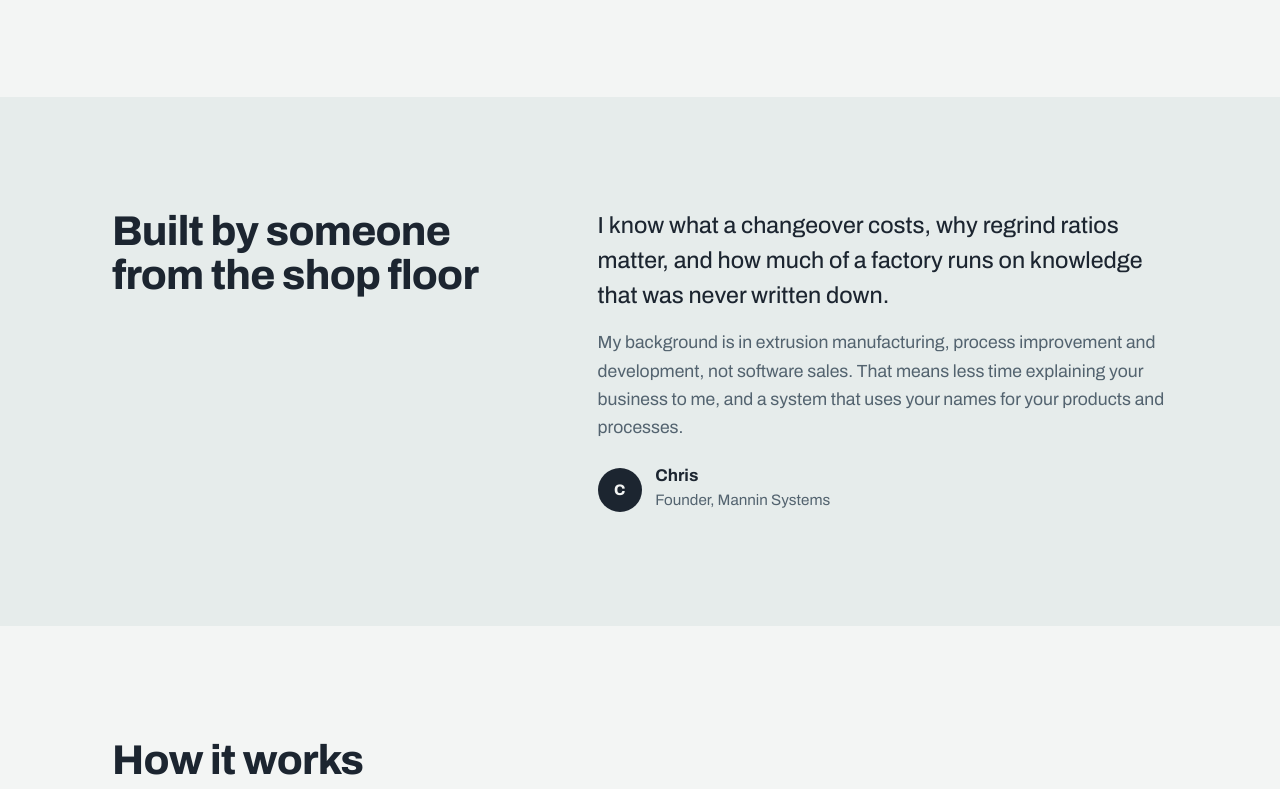
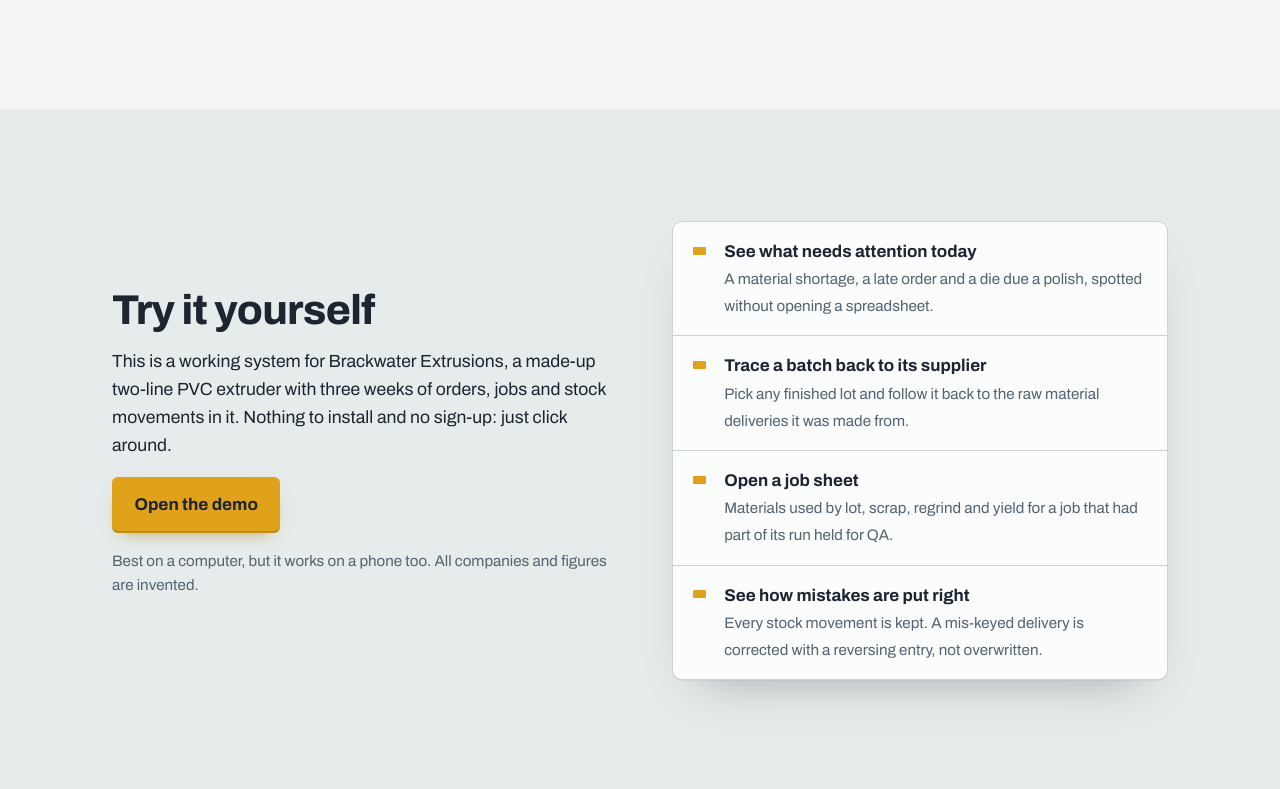
Before and after one commit to manninsystems/Manninsystems-site, a plain HTML site: page index.html in a window 1280 px wide. Shown: the part 1983-2772 px from the top of the page. Drawn offline with Linux system fonts and the light colour scheme.

Commit message:
Add files via upload

```diff
--- a/index.html
+++ b/index.html
@@ -273,6 +273,26 @@
   }
   .steps p { margin: 0; color: var(--steel); }
 
+  /* Demo */
+  .btn.ghost { background: var(--sheet); color: var(--ink); border: 1px solid var(--rule); box-shadow: none; }
+  .btn.ghost:hover { border-color: var(--ink); }
+  .head-right { display: flex; align-items: center; gap: 1rem; }
+  .head-demo { font-weight: 650; font-size: 0.95rem; color: var(--ink); text-decoration: none; white-space: nowrap; }
+  .head-demo:hover { text-decoration: underline; text-underline-offset: 0.2em; }
+  @media (max-width: 30rem) { .head-demo { display: none; } }
+  .demo { display: grid; gap: 2rem 4rem; grid-template-columns: 1fr; align-items: center; }
+  @media (min-width: 56rem) { .demo { grid-template-columns: 1fr 1fr; } }
+  .demo p { font-size: 1.1rem; }
+  .demo .fine { font-size: 0.95rem; color: var(--steel); margin-top: 1rem; }
+  .try { list-style: none; margin: 0; padding: 0; background: var(--sheet); border: 1px solid var(--rule); border-radius: 10px; box-shadow: var(--shadow); overflow: hidden; }
+  .try li { border-bottom: 1px solid var(--rule); }
+  .try li:last-child { border-bottom: 0; }
+  .try a { display: grid; grid-template-columns: 1.1rem 1fr; gap: 0.85rem; padding: 1rem 1.25rem; color: var(--ink); text-decoration: none; }
+  .try a:hover { background: var(--surface); }
+  .try i { width: 0.8rem; height: 0.5rem; margin-top: 0.55rem; border-radius: 1px; background: var(--gorse); }
+  .try b { display: block; font-weight: 700; font-stretch: 108%; }
+  .try span { color: var(--steel); font-size: 0.95rem; line-height: 1.45; }
+
   /* Pricing */
   .price {
     display: grid; gap: 1px; grid-template-columns: repeat(auto-fit, minmax(16rem, 1fr));
@@ -316,7 +336,7 @@
       <svg viewBox="0 0 32 32" aria-hidden="true"><rect width="32" height="32" rx="7" fill="#1C2530"/><path fill="#E0A21B" fill-rule="evenodd" d="M6 9h20v14H6z M9 12v8h6v-8z M17 12v8h6v-8z"/></svg>
       Mannin Systems
     </a>
-    <a class="head-link" href="#contact">Get in touch</a>
+    <div class="head-right"><a class="head-demo" href="/demo">Try the demo</a><a class="head-link" href="#contact">Get in touch</a></div>
   </div>
 </header>
 
@@ -331,6 +351,7 @@
             <svg viewBox="0 0 24 24" fill="none" stroke="currentColor" stroke-width="2" stroke-linecap="round" stroke-linejoin="round" aria-hidden="true"><rect x="3" y="5" width="18" height="14" rx="2"/><path d="m3.5 6.5 8.5 6.5 8.5-6.5"/></svg>
             Email Chris
           </a>
+          <a class="btn ghost" href="/demo">Try the demo</a>
           <span class="where">
             <svg viewBox="0 0 24 24" fill="none" stroke="currentColor" stroke-width="1.8" stroke-linecap="round" stroke-linejoin="round" aria-hidden="true"><path d="M12 21s-6.5-5.6-6.5-11a6.5 6.5 0 0 1 13 0c0 5.4-6.5 11-6.5 11z"/><circle cx="12" cy="10" r="2.3"/></svg>
             Based in the Isle of Man
@@ -445,7 +466,24 @@
     </div>
   </section>
 
-  <section class="section alt">
+  <section class="section alt" id="demo">
+    <div class="wrap demo">
+      <div>
+        <h2>Try it yourself</h2>
+        <p>This is a working system for Brackwater Extrusions, a made-up two-line PVC extruder with three weeks of orders, jobs and stock movements in it. Nothing to install and no sign-up: just click around.</p>
+        <a class="btn" href="/demo">Open the demo</a>
+        <p class="fine">Best on a computer, but it works on a phone too. All companies and figures are invented.</p>
+      </div>
+      <ul class="try">
+        <li><a href="/demo#/overview"><i></i><div><b>See what needs attention today</b><span>A material shortage, a late order and a die due a polish, spotted without opening a spreadsheet.</span></div></a></li>
+        <li><a href="/demo#/trace/FG-1025"><i></i><div><b>Trace a batch back to its supplier</b><span>Pick any finished lot and follow it back to the raw material deliveries it was made from.</span></div></a></li>
+        <li><a href="/demo#/jobs/1029"><i></i><div><b>Open a job sheet</b><span>Materials used by lot, scrap, regrind and yield for a job that had part of its run held for QA.</span></div></a></li>
+        <li><a href="/demo#/ledger"><i></i><div><b>See how mistakes are put right</b><span>Every stock movement is kept. A mis-keyed delivery is corrected with a reversing entry, not overwritten.</span></div></a></li>
+      </ul>
+    </div>
+  </section>
+
+  <section class="section">
     <div class="wrap about">
       <h2>Built by someone from the shop floor</h2>
       <div>
@@ -459,7 +497,7 @@
     </div>
   </section>
 
-  <section class="section">
+  <section class="section alt">
     <div class="wrap">
       <div class="section-head">
         <h2>How it works</h2>
@@ -474,7 +512,7 @@
     </div>
   </section>
 
-  <section class="section alt">
+  <section class="section">
     <div class="wrap">
       <div class="section-head">
         <h2>What it costs</h2>
```
